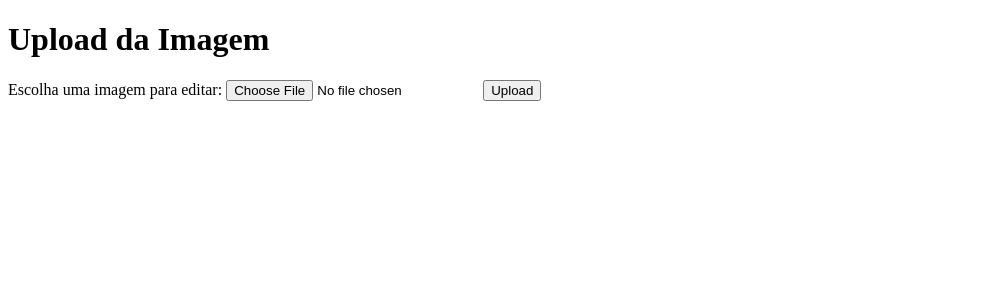
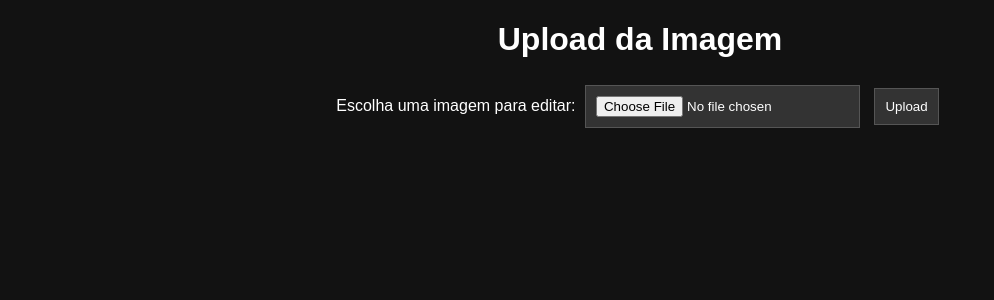
Before and after one commit to Skydave2006/editor_de_imgem, a Flask app: page / in a window 1280 px wide. Shown: the top 300 px of the page, without its empty margins (0-994 px from the left). Run offline with Flask 3, Linux system fonts and the light colour scheme.

Commit message:
night mode

```diff
--- /dev/null
+++ b/static/styles.css
@@ -0,0 +1,24 @@
+body {
+    background-color: #121212;
+    color: #ffffff;
+    font-family: Arial, sans-serif;
+    text-align: center;
+}
+
+input, button {
+    background-color: #333;
+    color: #ffffff;
+    border: 1px solid #555;
+    padding: 10px;
+    margin: 5px;
+}
+
+button:hover {
+    background-color: #555;
+}
+
+img {
+    border: 2px solid #ffffff;
+    border-radius: 10px;
+    margin-top: 10px;
+}
--- a/templates/edit_image.html
+++ b/templates/edit_image.html
@@ -4,6 +4,7 @@
     <meta charset="UTF-8">
     <meta name="viewport" content="width=device-width, initial-scale=1.0">
     <title>Edição de Imagem</title>
+    <link rel="stylesheet" href="{{ url_for('static', filename='styles.css') }}">
 </head>
 <body>
     <h1>Edição de Imagem</h1>
--- a/templates/index.html
+++ b/templates/index.html
@@ -4,6 +4,7 @@
     <meta charset="UTF-8">
     <meta name="viewport" content="width=device-width, initial-scale=1.0">
     <title>Editor de Imagens</title>
+    <link rel="stylesheet" href="{{ url_for('static', filename='styles.css') }}">
 </head>
 <body>
     <h1>Upload da Imagem</h1>
```
